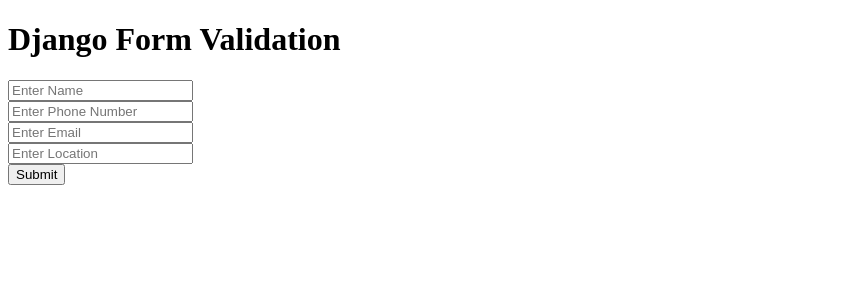
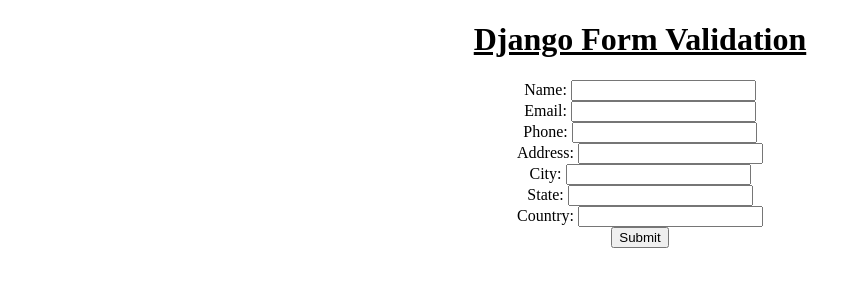
Before and after one commit to Liam-Reeves/Csrf-Validation, a Django app: page / in a window 1280 px wide. Shown: the top 300 px of the page, without its empty margins (0-862 px from the left). Run offline with Django 5.2, Linux system fonts and the light colour scheme.

Commit message:
added POST method on forms

```diff
--- a/app/templates/index.html
+++ b/app/templates/index.html
@@ -7,19 +7,21 @@
     <title>Django form</title>
 </head>
 <body>
+    <center>
 
-
-    <h1>Django Form Validation</h1>
+    <h1><u>Django Form Validation</u></h1>
     <form action="" method="post" >
         {% csrf_token %}
-        <input type="text" placeholder="Enter Name"> <br>
-        <input type="text" placeholder="Enter Phone Number"> <br>
-        <input type="text" placeholder="Enter Email"> <br>
-        <input type="text" placeholder="Enter Location"> <br>
+
+        {{ form }}
+
         <input type="submit"> <br>
 
 
     </form>
+    </center>
+
+
 
 
 
--- a/app/views.py
+++ b/app/views.py
@@ -1,8 +1,33 @@
 from django.shortcuts import render
-
+from django import forms
 from django.http import HttpResponse
+from django.http import HttpResponseRedirect
 
 # Create your views here.
 
+class Details(forms.Form):
+    name = forms.CharField(max_length=100, label="Name")
+    email =forms.EmailField(max_length=100, label="Email")
+    phone = forms.CharField(min_length=1, max_length=8, label="Phone")
+    address = forms.CharField(max_length=100, label="Address")
+    city = forms.CharField(max_length=100, label="City")
+    state = forms.CharField(max_length=100, label="State")
+    country = forms.CharField(max_length=100, label="Country")
+
+
+
 def index(request):
-    return render(request, "index.html")
+
+    if request.method == "POST":
+        form = Details(request.POST)
+        if form.is_valid():
+            print(form.cleaned_data)
+            return HttpResponse("<h1>Form Submitted</h1>")
+        else:
+               return render(request, "index.html", {
+        "form": form
+    })
+
+    return render(request, "index.html", {
+        "form": Details()
+    })
```
Also changed, not shown: db.sqlite3.
